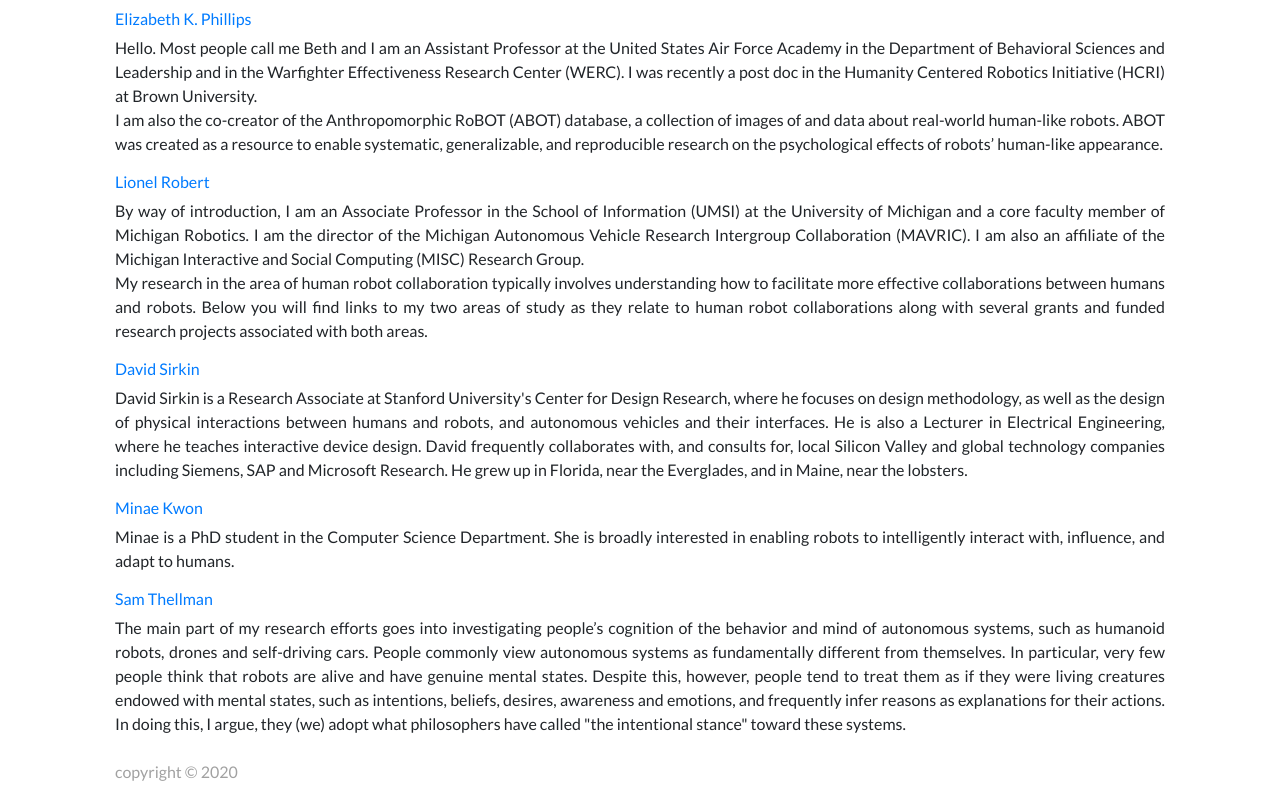
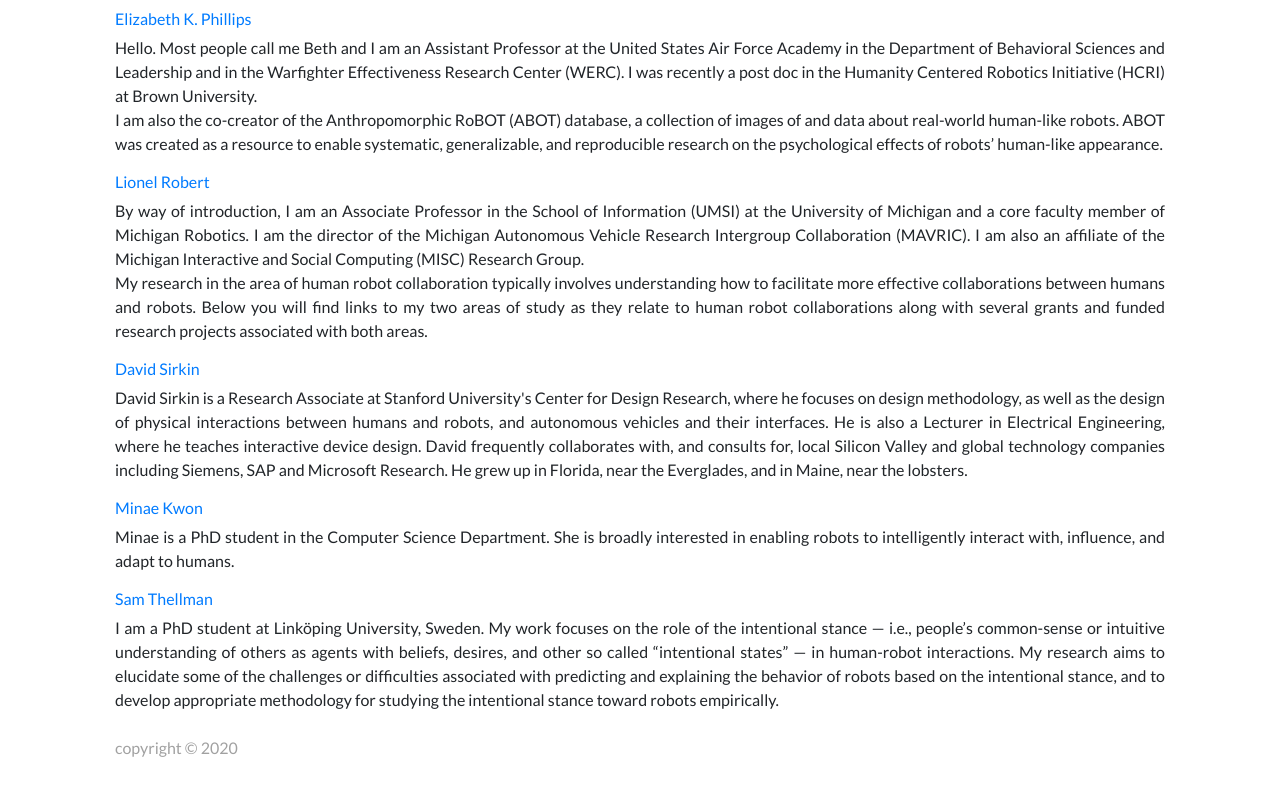
Before and after one commit to mmhri/mmhri.github.io, a plain HTML site: page index.html in a window 1280 px wide. Shown: the part 2696-3496 px from the top of the page. After the commit the page ends 3472 px from the top, so only its background shows below. Drawn offline with nearby package versions, Linux system fonts and the light colour scheme.

Commit message:
Add Sam's preferred bio

```diff
--- a/index.html
+++ b/index.html
@@ -264,7 +264,7 @@
 
             <div class="people-item">
               <h6><a href="https://www.ida.liu.se/~samth78/">Sam Thellman</a></h6>
-              <P class="text-justify">The main part of my research efforts goes into investigating people’s cognition of the behavior and mind of autonomous systems, such as humanoid robots, drones and self-driving cars. People commonly view autonomous systems as fundamentally different from themselves. In particular, very few people think that robots are alive and have genuine mental states. Despite this, however, people tend to treat them as if they were living creatures endowed with mental states, such as intentions, beliefs, desires, awareness and emotions, and frequently infer reasons as explanations for their actions. In doing this, I argue, they (we) adopt what philosophers have called "the intentional stance" toward these systems.</P>
+              <P class="text-justify">I am a PhD student at Linköping University, Sweden. My work focuses on the role of the intentional stance — i.e., people’s common-sense or intuitive understanding of others as agents with beliefs, desires, and other so called “intentional states” — in human-robot interactions. My research aims to elucidate some of the challenges or difficulties associated with predicting and explaining the behavior of robots based on the intentional stance, and to develop appropriate methodology for studying the intentional stance toward robots empirically.</P>
             </div>
 
       </section>
```
